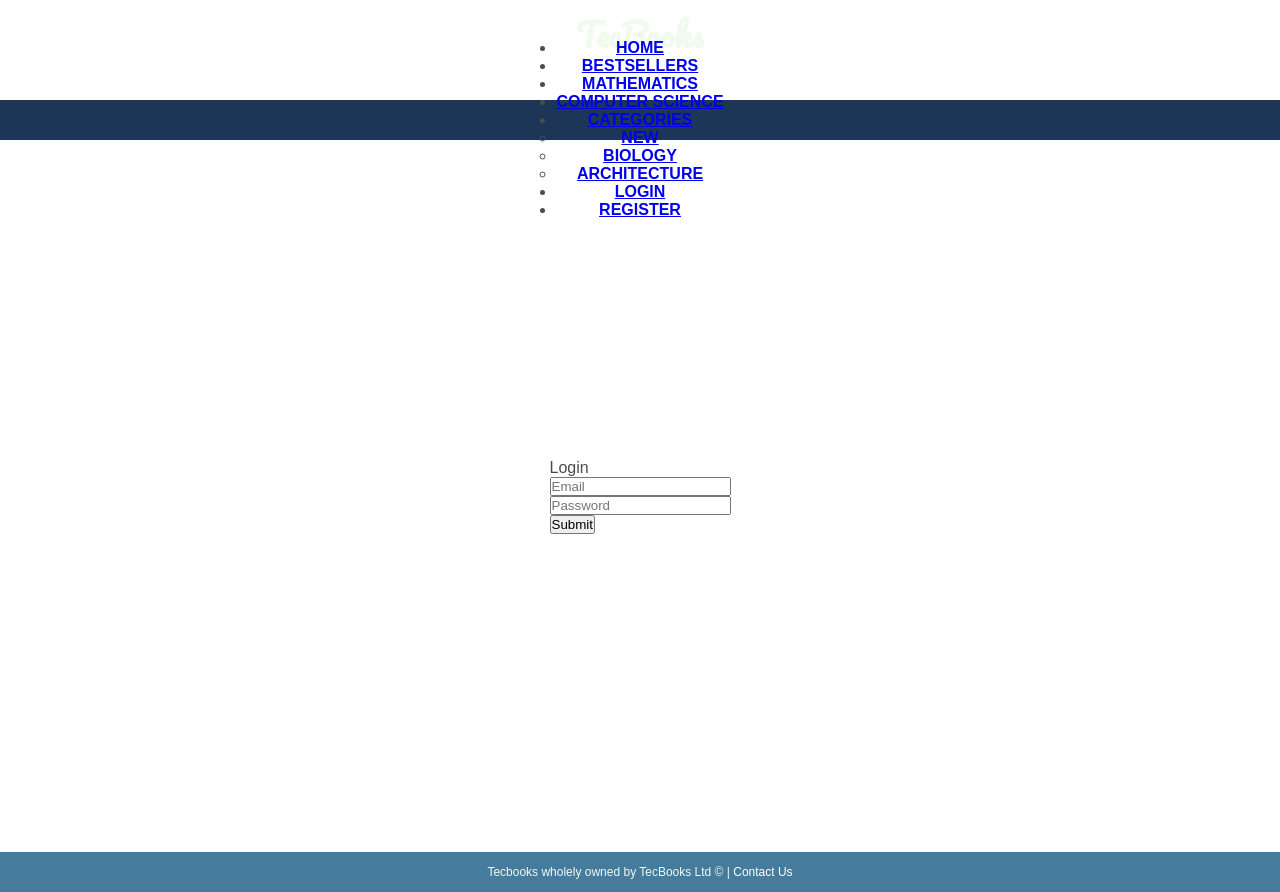
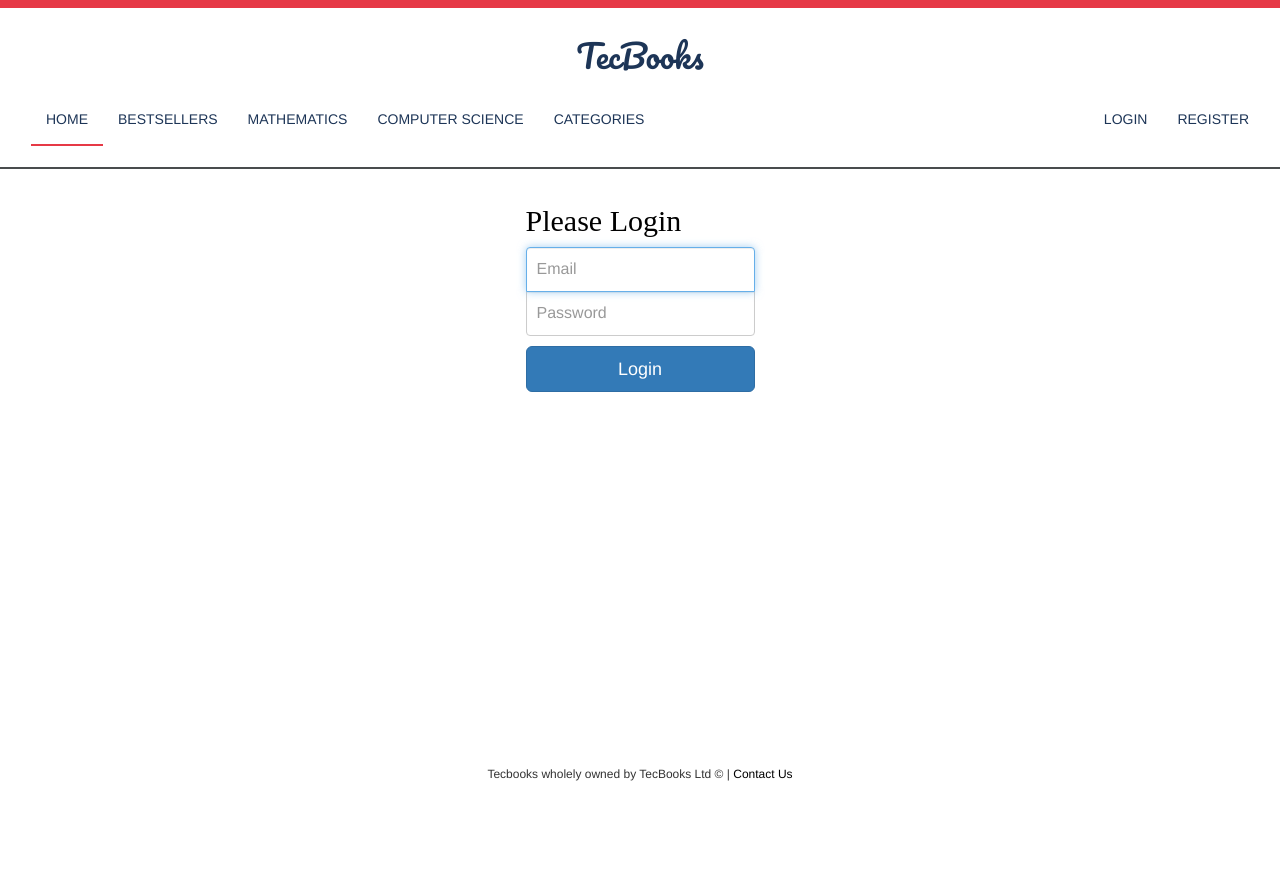
Before and after one commit to atreids/tecbooks, a PHP site: page /login.php in a window 1280 px wide. After the commit the page ends 781 px from the top, so only its background shows below. Run offline with PHP 8.4, Linux system fonts and the light colour scheme; style sheets or scripts are compiled from the project's sources; some libraries are stand-ins or nearby versions; some web fonts are replaced.

Commit message:
Reworked login page, need to do register page

```diff
--- /dev/null
+++ b/css/logincss.css
@@ -0,0 +1,40 @@
+.form-signin {
+  max-width: 330px;
+  padding: 15px;
+  margin: 0 auto;
+}
+
+.form-signin .form-signin-heading,
+.form-signin .checkbox {
+  margin-bottom: 10px;
+}
+
+.form-signin .checkbox {
+  font-weight: 400;
+}
+
+.form-signin .form-control {
+  position: relative;
+  -webkit-box-sizing: border-box;
+  box-sizing: border-box;
+  height: auto;
+  padding: 10px;
+  font-size: 16px;
+}
+
+.form-signin .form-control:focus {
+  z-index: 2;
+}
+
+.form-signin input[type="email"] {
+  margin-bottom: -1px;
+  border-bottom-right-radius: 0;
+  border-bottom-left-radius: 0;
+}
+
+.form-signin input[type="password"] {
+  margin-bottom: 10px;
+  border-top-left-radius: 0;
+  border-top-right-radius: 0;
+}
+/*# sourceMappingURL=logincss.css.map */
--- /dev/null
+++ b/css/logincss.scss
@@ -0,0 +1,40 @@
+.form-signin {
+    max-width: 330px;
+    padding: 15px;
+    margin: 0 auto;
+}
+
+.form-signin .form-signin-heading,
+.form-signin .checkbox {
+    margin-bottom: 10px;
+}
+
+.form-signin .checkbox {
+    font-weight: 400;
+}
+
+.form-signin .form-control {
+    position: relative;
+    -webkit-box-sizing: border-box;
+    -moz-box-sizing: border-box;
+    box-sizing: border-box;
+    height: auto;
+    padding: 10px;
+    font-size: 16px;
+}
+
+.form-signin .form-control:focus {
+    z-index: 2;
+}
+
+.form-signin input[type="email"] {
+    margin-bottom: -1px;
+    border-bottom-right-radius: 0;
+    border-bottom-left-radius: 0;
+}
+
+.form-signin input[type="password"] {
+    margin-bottom: 10px;
+    border-top-left-radius: 0;
+    border-top-right-radius: 0;
+}
--- a/css/styles.css
+++ b/css/styles.css
@@ -1,5 +1,10 @@
+html {
+  position: relative;
+}
+
 body {
-  min-height: 200vh;
+  min-height: 95vh;
+  margin-bottom: 5vh;
 }
 
 h2 {
@@ -60,6 +65,16 @@
   background-color: #e63946;
 }
 
+.align-center {
+  -webkit-box-align: center;
+      -ms-flex-align: center;
+          align-items: center;
+}
+
+.divider {
+  border: 0.5px solid #494c4e;
+}
+
 .buffer-top {
   margin-top: 5vh;
 }
@@ -81,6 +96,27 @@
 
 .active {
   border-bottom: 2px solid #e63946;
+}
+
+footer {
+  position: absolute;
+  bottom: 0;
+  width: 100%;
+  height: 5vh;
+}
+
+#footer {
+  font-size: 12px;
+}
+
+.link {
+  color: #000;
+  text-decoration: none;
+}
+
+.link:hover {
+  text-decoration: none;
+  color: #e63946;
 }
 
 /*parrallax css*/
--- a/css/styles.scss
+++ b/css/styles.scss
@@ -6,8 +6,13 @@
 $text1: #f1faee;
 $text2: #e63946;
 
+html {
+    position: relative;
+}
+
 body {
-    min-height: 200vh;
+    min-height: 95vh;
+    margin-bottom: 5vh;
 }
 
 h2 {
@@ -62,6 +67,14 @@
 
 }
 
+.align-center {
+    align-items: center;
+}
+
+.divider {
+    border: 0.5px solid $textgray;
+}
+
 .buffer-top {
     margin-top: 5vh;
 }
@@ -82,6 +95,27 @@
 
 .active {
     border-bottom: 2px solid $red;
+}
+
+footer {
+    position: absolute;
+    bottom: 0;
+    width: 100%;
+    height: 5vh;
+}
+
+#footer {
+    font-size: 12px;
+}
+
+.link {
+    color: #000;
+    text-decoration: none;
+}
+
+.link:hover {
+    text-decoration: none;
+    color: $red;
 }
 
 /*parrallax css*/
--- a/inc/footer.php
+++ b/inc/footer.php
@@ -1,4 +1,4 @@
 <footer class="center-text">
-    <p id="footer">Tecbooks wholely owned by TecBooks Ltd &#169; | <a class="small-link" href="contactus">Contact
+    <p id="footer">Tecbooks wholely owned by TecBooks Ltd &#169; | <a class="link" href="contactus">Contact
             Us</a></p>
 </footer>
--- a/inc/header.php
+++ b/inc/header.php
@@ -1,8 +1,10 @@
-<!-- Required meta tags -->
 <meta charset="utf-8">
-<meta name="viewport" content="width=device-width, initial-scale=1, shrink-to-fit=no">
-<!--External inclusions: Google fonts and FontAwesome icons-->
+<meta http-equiv="X-UA-Compatible" content="IE=edge">
+<meta name="viewport" content="width=device-width, initial-scale=1">
+
+<!-- Bootstrap -->
+<link rel="stylesheet" href="./css/bootstrap.css">
+<link rel="stylesheet" href="./css/styles.css">
+
 <script src="https://kit.fontawesome.com/6c30bf13b8.js" crossorigin="anonymous"></script>
 <link href="https://fonts.googleapis.com/css?family=Martel+Sans|Pacifico&display=swap" rel="stylesheet">
-<!--Main Style Sheet -->
-<link rel="stylesheet" href="./css/style.css">
--- a/index.php
+++ b/index.php
@@ -78,7 +78,8 @@
             <a href="./browse.php"><button class="btn btn-default btn-lg btn-blue">Browse</button></a>
         </div>
     </div>
-
+    <?php include("./inc/footer.php");?>
+    <!-- Includes universal footer -->
     <!-- jQuery (necessary for Bootstrap's JavaScript plugins) -->
     <script src="./node_modules/dist/jquery.min.js"></script>
     <!-- Bootstrap precompiled js -->
--- a/login.php
+++ b/login.php
@@ -11,6 +11,7 @@
 
 <head>
     <?php include("./inc/header.php");?>
+    <link rel="stylesheet" href="./css/logincss.css">
     <!-- Includes universal header -->
     <title>Tecbooks</title>
 </head>
@@ -20,24 +21,24 @@
     <!-- Includes universal navbar -->
 
 
+    <div class="divider">
 
-    <div class="container">
-        <div class="inner-container" style="min-height:89vh;">
-            <form action="./inc/login_pro.php" method="post">
-                <label>Login</label>
-                <br>
-                <input type="email" name="email" placeholder="Email">
-                <br>
-                <input type="password" name="password" placeholder="Password">
-                <br>
-                <input type="submit" name="submit">
-            </form>
-            <?php
+    </div>
+    <div class="container-fluid center-text">
+        <form class="form-signin" action="./inc/login_pro.php" method="post">
+            <h2 class="form-signin-heading">Please Login</h2>
+            <label for="email" class="sr-only">Email Address</label>
+            <input class="form-control" type="email" id="email" name="email" placeholder="Email" required autofocus>
+            <label for="password" class="sr-only">Password</label>
+            <input type="password" id="password" class="form-control" name="password" placeholder="Password" required>
+            <button class="btn btn-lg btn-primary btn-block" type="submit">Login</button>
+        </form>
+        <?php
     if(isset($_GET['loginfailed'])) {
         echo '<h4 style="color:red;margin-top:2px;">Login failed</h4>';
     } ?>
-        </div>
     </div>
+
     <?php include("./inc/footer.php");?>
     <!-- Includes universal footer -->
 </body>
--- a/register.php
+++ b/register.php
@@ -18,6 +18,10 @@
 <body>
     <?php include("./inc/navbar.php");?>
     <!-- Includes universal navbar -->
+
+    <div class="divider">
+
+    </div>
 
     <div class="container">
         <div class="inner-container" style="min-height:89vh;">
```
Also changed, not shown: 2 other files.
